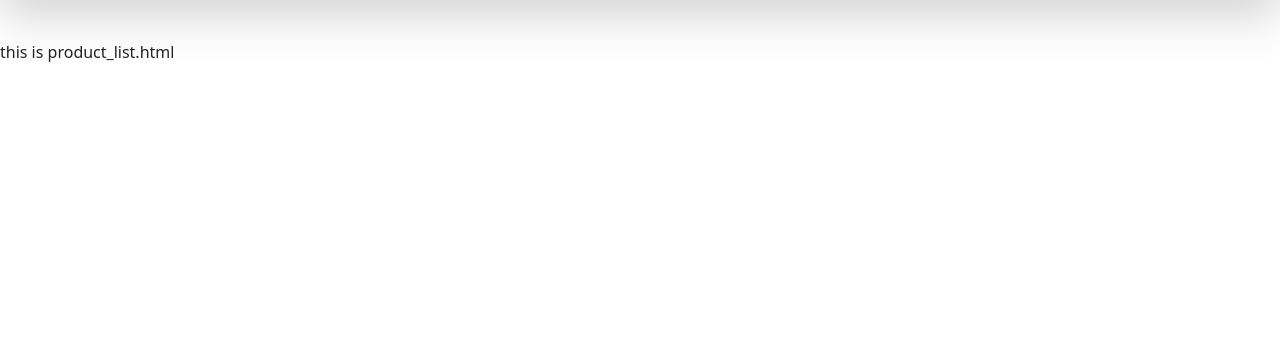
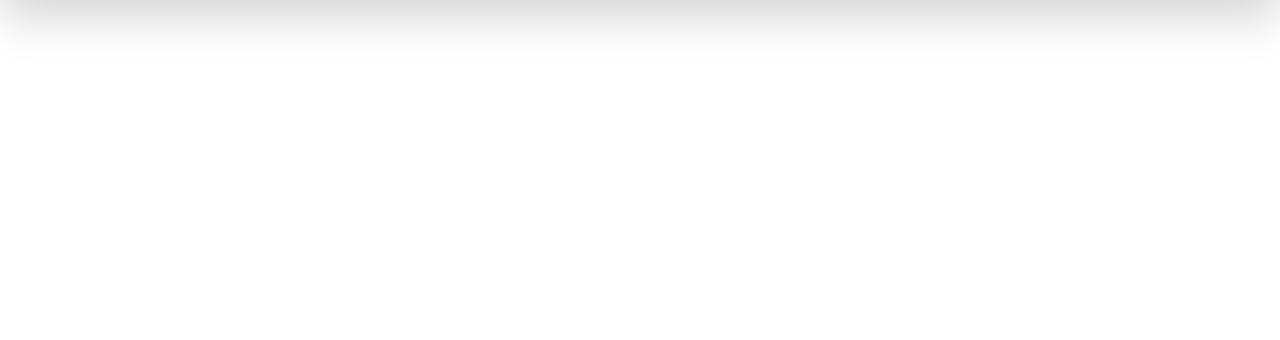
Before and after one commit to emmaC11/brick-by-brick, a Django app: page /cart/ in a window 1280 px wide. Shown: the part 96-436 px from the top of the page. Run offline with Django 3.2, Linux system fonts and the light colour scheme; data that the repository does not hold is empty; style sheets or scripts are compiled from the project's sources; some libraries are stand-ins or nearby versions.

Commit message:
commentout placeholder text

```diff
--- a/templates/cart/product_list.html
+++ b/templates/cart/product_list.html
@@ -1,6 +1,5 @@
 {% extends "base.html" %}
 {% block content %}
-<p>this is product_list.html</p>
 
 <div class="container mx-auto py-8">
     <div class="grid grid-cols-1 sm:grid-cols-2 md:grid-cols-3 lg:grid-cols-4 gap-4">
```
